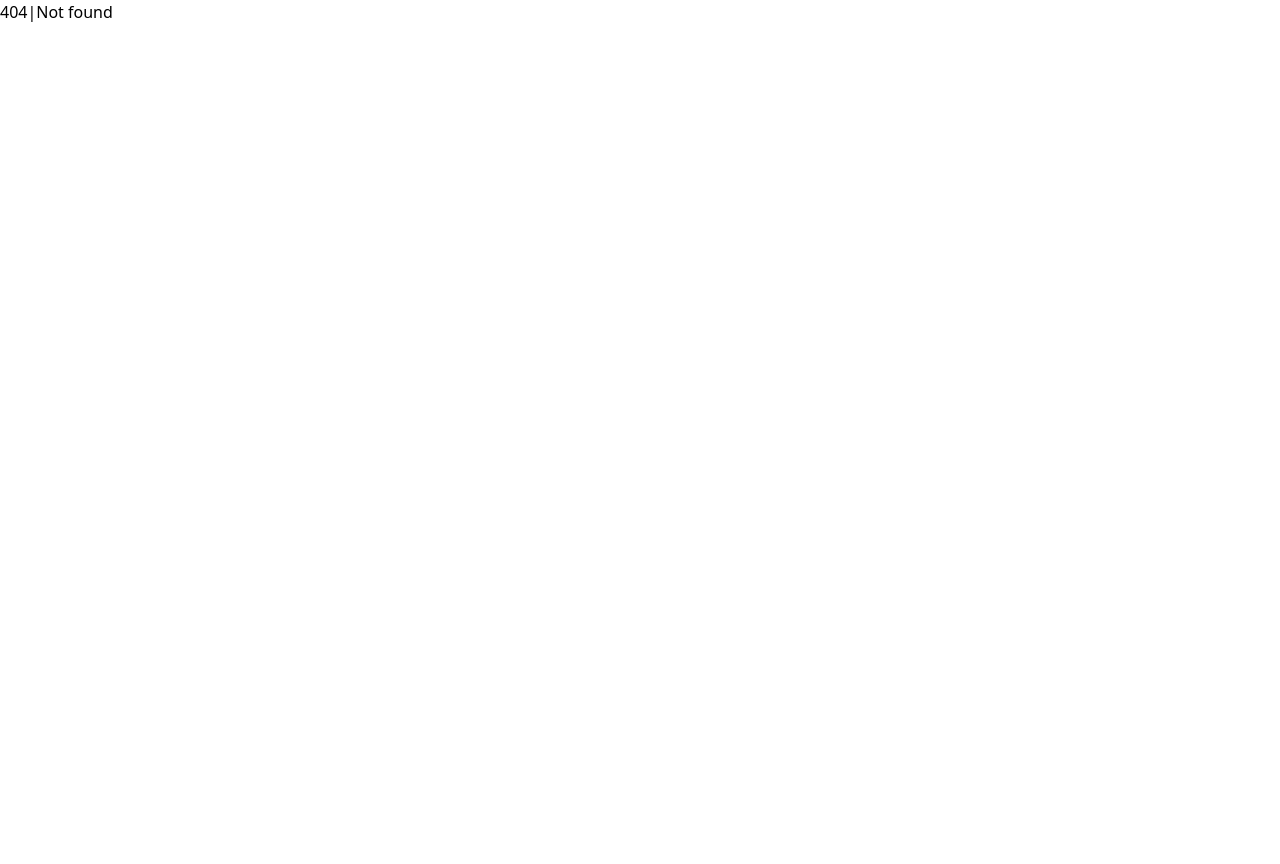
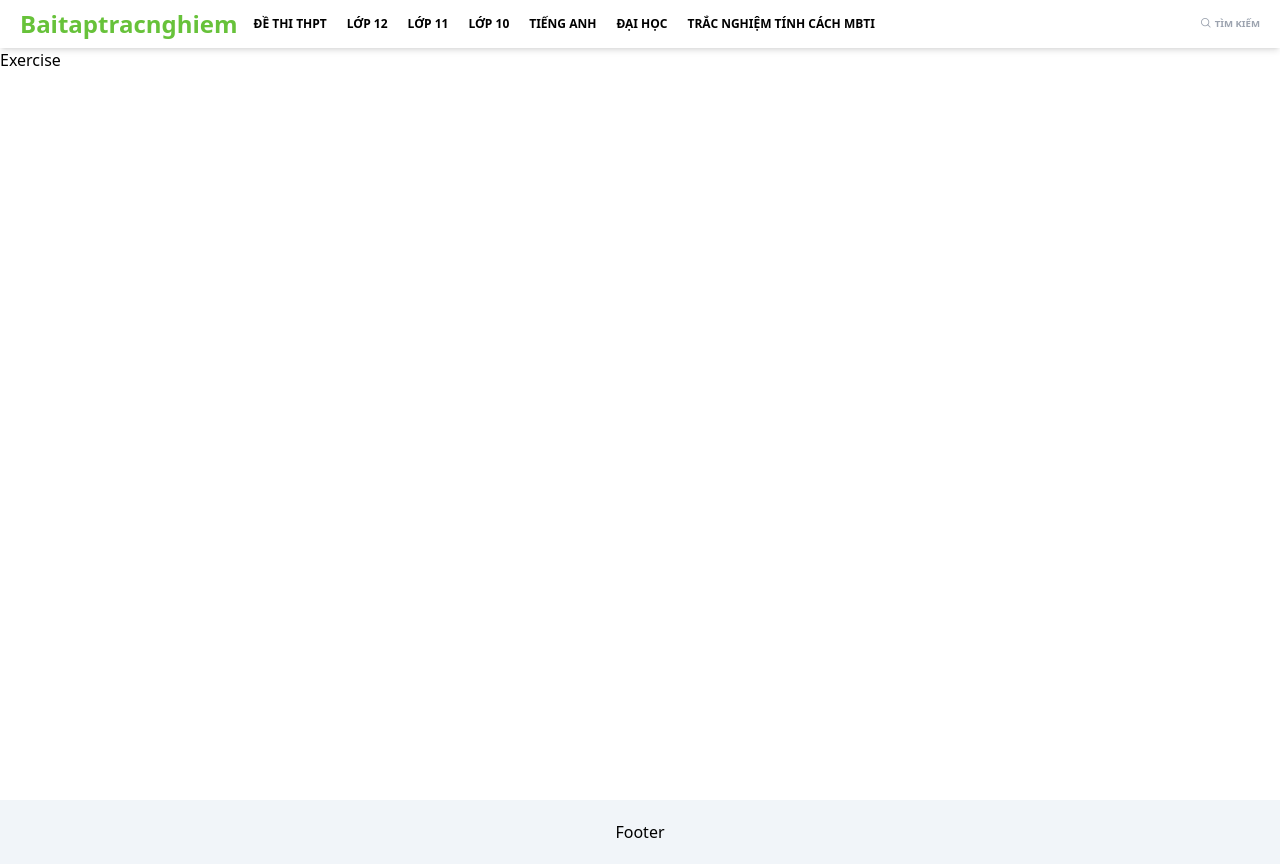
Before and after one commit to USNightOwl/quizz, a Vue app: page /quick/danh-sach-bai-tap/1 in a window 1280 px wide. Before the commit this address had no page. Before the commit the page ends 800 px from the top, so only its background shows below. Built offline with nearby package versions, Linux system fonts and the light colour scheme.

Commit message:
feat: header, footer

```diff
--- a/index.html
+++ b/index.html
@@ -4,7 +4,7 @@
     <meta charset="UTF-8" />
     <link rel="icon" type="image/svg+xml" href="/vite.svg" />
     <meta name="viewport" content="width=device-width, initial-scale=1.0" />
-    <title>Vite + Vue + TS</title>
+    <title>Thi thử, làm trắc nghiệm online 100% miễn phí</title>
   </head>
   <body>
     <div id="app"></div>
--- a/package.json
+++ b/package.json
@@ -13,6 +13,7 @@
   "dependencies": {
     "@commitlint/cli": "^19.3.0",
     "@commitlint/config-conventional": "^19.2.2",
+    "primeicons": "^7.0.0",
     "vue": "^3.4.21",
     "vue-router": "4"
   },
--- a/src/App.vue
+++ b/src/App.vue
@@ -1,4 +1,6 @@
 <script setup lang="ts">
+  import 'primeicons/primeicons.css'
+
 </script>
 
 <template>
--- /dev/null
+++ b/src/components/Icon.vue
@@ -0,0 +1,7 @@
+<template lang="">
+  <i :class="'pi '+props.icon+' '+props.className"></i>
+</template>
+
+<script setup>
+  const props = defineProps(['icon', 'className']);
+</script>
--- /dev/null
+++ b/src/components/Logo.vue
@@ -0,0 +1,5 @@
+<template lang="">
+  <router-link :to="{ name: 'home' }" class="text-2xl font-bold text-[#67c23a]">
+    Baitaptracnghiem
+  </router-link>
+</template>
--- /dev/null
+++ b/src/components/Navbar.vue
@@ -0,0 +1,22 @@
+<template lang="">
+  <div class="text-xs hidden md:flex uppercase font-semibold justify-between items-center flex-1">
+    <div class="flex gap-5">
+      <div>Đề thi THPT</div>
+      <div>Lớp 12</div>
+      <div>Lớp 11</div>
+      <div>Lớp 10</div>
+      <div>Tiếng anh</div>
+      <div>Đại học</div>
+      <div>Trắc nghiệm tính cách MBTI</div>
+    </div>
+    <Searchbar/>
+  </div>
+  <div class="flex md:hidden justify-end flex-1">
+    <Icon icon="pi-bars" className="text-xl"/>
+  </div>
+</template>
+
+<script setup>
+  import Searchbar from "@/components/Searchbar.vue";
+  import Icon from "@/components/Icon.vue";
+</script>
--- /dev/null
+++ b/src/components/Searchbar.vue
@@ -0,0 +1,9 @@
+<template lang="">
+  <button class="text-gray-400 flex items-center gap-1 outline-none text-[0.6rem]">
+    <Icon icon="pi-search" />
+    <span class="uppercase">tìm kiếm</span>
+  </button>
+</template>
+<script setup>
+  import Icon from "@/components/Icon.vue";
+</script>
--- /dev/null
+++ b/src/layout/DefaultLayout.vue
@@ -0,0 +1,14 @@
+<template lang="">
+  <div>
+    <Header/>
+    <div class="pt-12 min-h-screen">
+      <router-view/>
+    </div>
+    <Footer/>
+  </div>
+</template>
+
+<script setup lang="ts">
+  import Header from "@/layout/Header.vue";
+  import Footer from "@/layout/Footer.vue";
+</script>
--- /dev/null
+++ b/src/layout/Footer.vue
@@ -0,0 +1,8 @@
+<template lang="">
+  <div class="h-16 bg-slate-100 flex items-center justify-center">
+    Footer
+  </div>
+</template>
+<script setup>
+
+</script>
--- /dev/null
+++ b/src/layout/Header.vue
@@ -0,0 +1,11 @@
+<script setup>
+  import Logo from "@/components/Logo.vue";
+  import Navbar from "@/components/Navbar.vue";
+</script>
+
+<template lang="">
+  <div class="fixed w-full top-0 left-0 bg-white px-2 md:px-5 h-12 flex items-center shadow-md gap-4">
+    <Logo />
+    <Navbar />
+  </div>
+</template>
--- a/src/router/index.ts
+++ b/src/router/index.ts
@@ -1,17 +1,26 @@
 import { createRouter, createWebHistory } from 'vue-router'
-import NotFoundPage from "@/views/NoutFoundPage.vue";
-import HomePage from "@/views/HomePage.vue";
 
 const routes = [
   {
     path:"/",
-    name: "home",
-    component: HomePage,
+    component: () => import('@/layout/DefaultLayout.vue'),
+    children: [
+      {
+        path: "",
+        name: "home",
+        component: () => import("@/views/HomePage.vue"),
+      },
+      {
+        path: "/danh-sach-bai-tap/:classId",
+        name: "course",
+        component: () => import("@/views/ExercisePage.vue"),
+      },
+    ]
   },
   {
     path:"/:pathMatch(.*)*",
     name: "notfound",
-    component: NotFoundPage,
+    component: () => import("@/views/NoutFoundPage.vue"),
   }
 ]
 
--- a/src/views/HomePage.vue
+++ b/src/views/ExercisePage.vue
@@ -1,6 +1,6 @@
 <template lang="">
   <div>
-    Home page
+    Exercise
   </div>
 </template>
 <script setup lang="ts">
```
Also changed, not shown: 1 other file (tests, documents, lock files or other folders).
